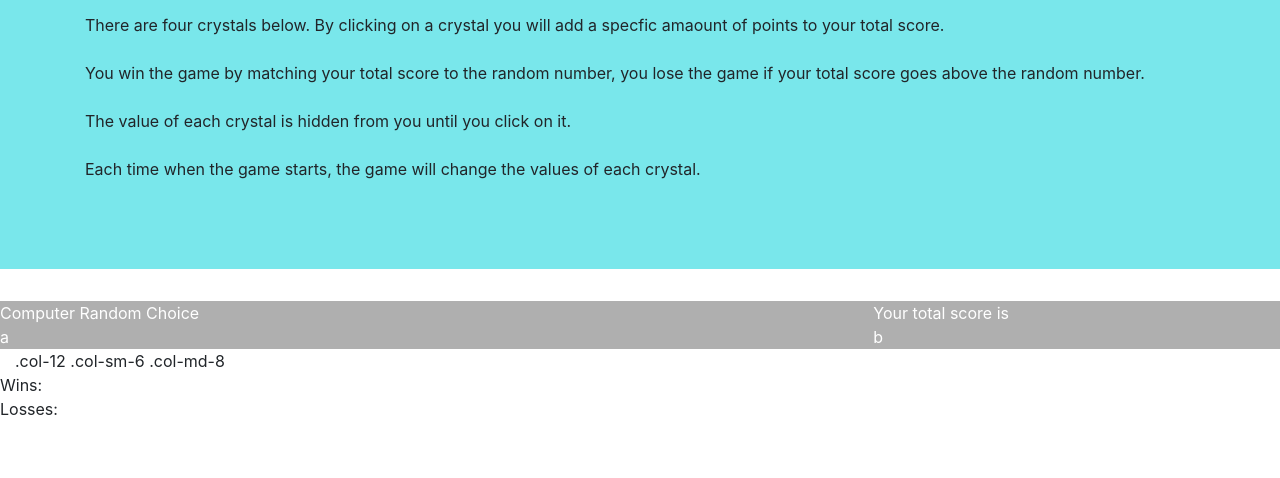
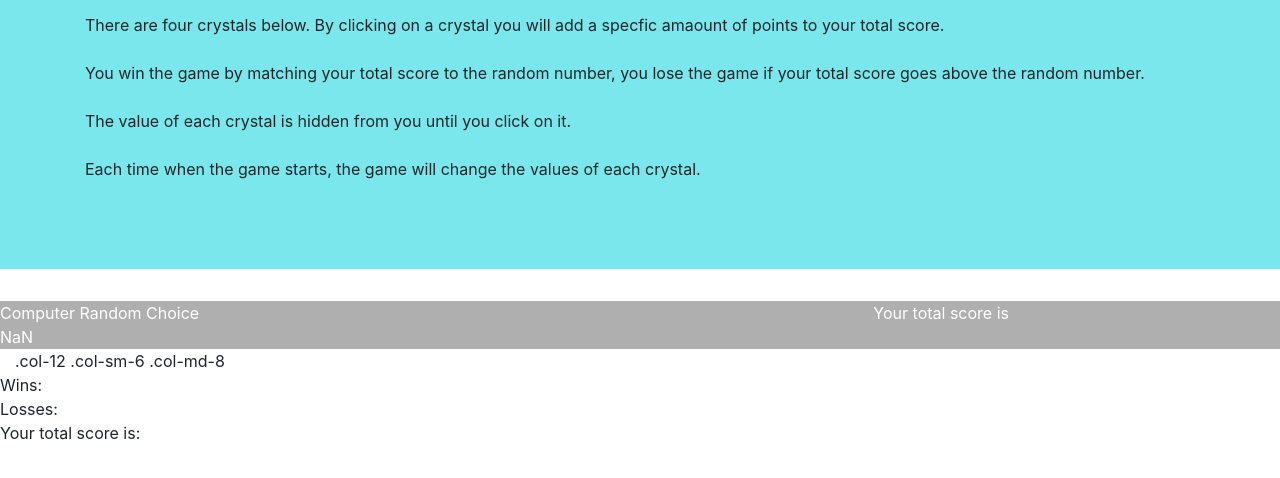
Before and after one commit to shabreeq/unit-4-Crystals, a plain HTML site: page index.html in a window 1280 px wide. Shown: the part 172-650 px from the top of the page. Drawn offline with nearby package versions, Linux system fonts and the light colour scheme.

Commit message:
adding variables

```diff
--- a/assets/javascript/game.js
+++ b/assets/javascript/game.js
@@ -4,9 +4,11 @@
 
 // If your sum equals the computers random number you will, if not you lose.
 
-var computerChoice = document.getElementById("computer").innerHTML = Math.random();
+var computerChoice = document.getElementById("randomNumber").innerHTML = Math.floor((Math.random));
   console.log(computerChoice);
 
   var Wins = "userWins";
   var Losses = "userLosses";
   var Score = "totalScore";
+
+var userChoice = document.getElementById("score")
--- a/index.html
+++ b/index.html
@@ -41,8 +41,8 @@
   </div>
 
   <div class="row justify-content-between">
-      <div class= "col-6 col-md-4">a</div>
-      <div class="col-6 col-md-4">b</div>
+      <div class= "col-6 col-md-4"><span id="randomNumber" ></span></div>
+      <div class="col-6 col-md-4"><span id="score" ></span></div>
   </div>
 
 
@@ -58,7 +58,7 @@
 
         <div id="losses">Losses:</div>
 
-        <!-- <div id="score">Your total score is:</div>
+      <div id="score">Your total score is:</div>
 
 
 
```
